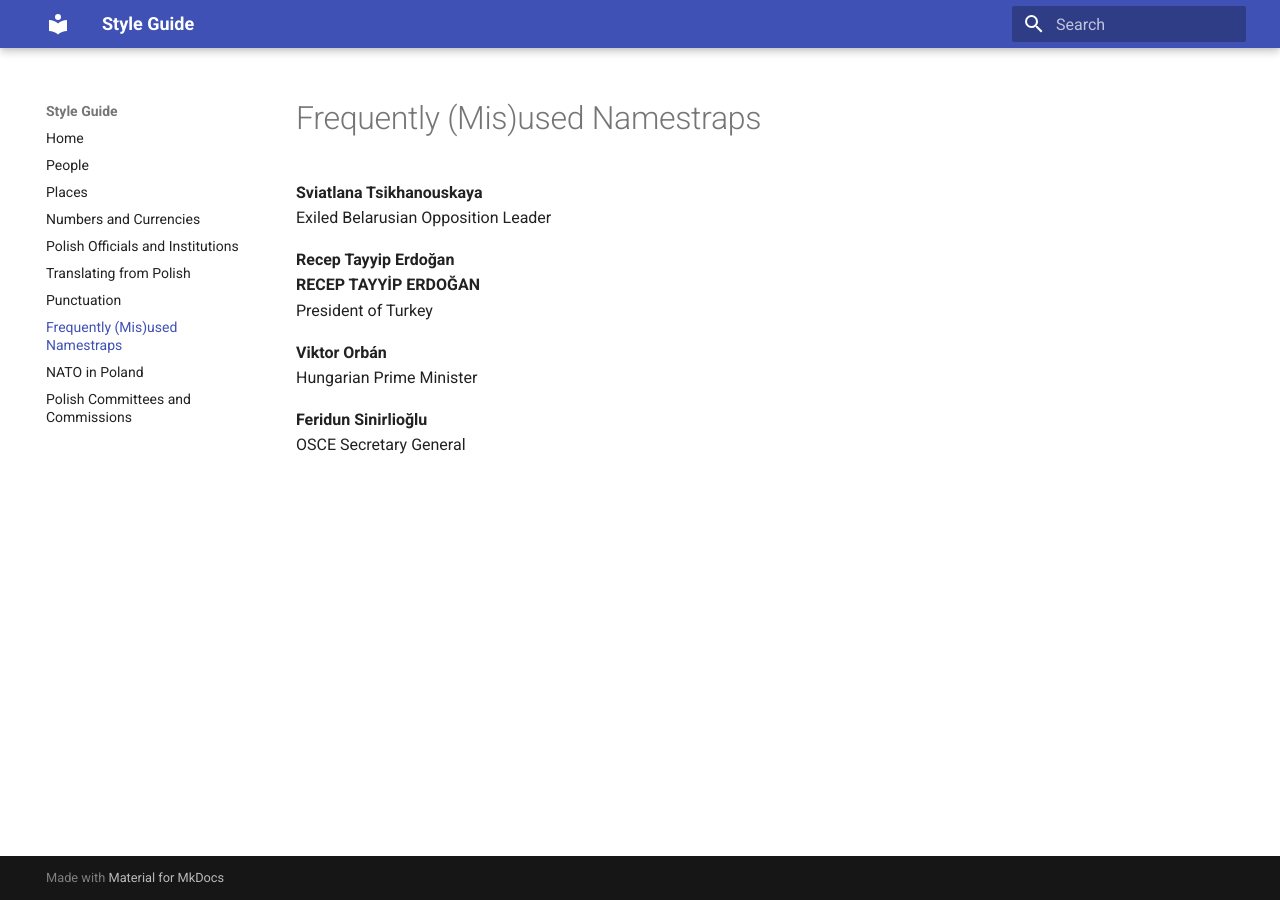
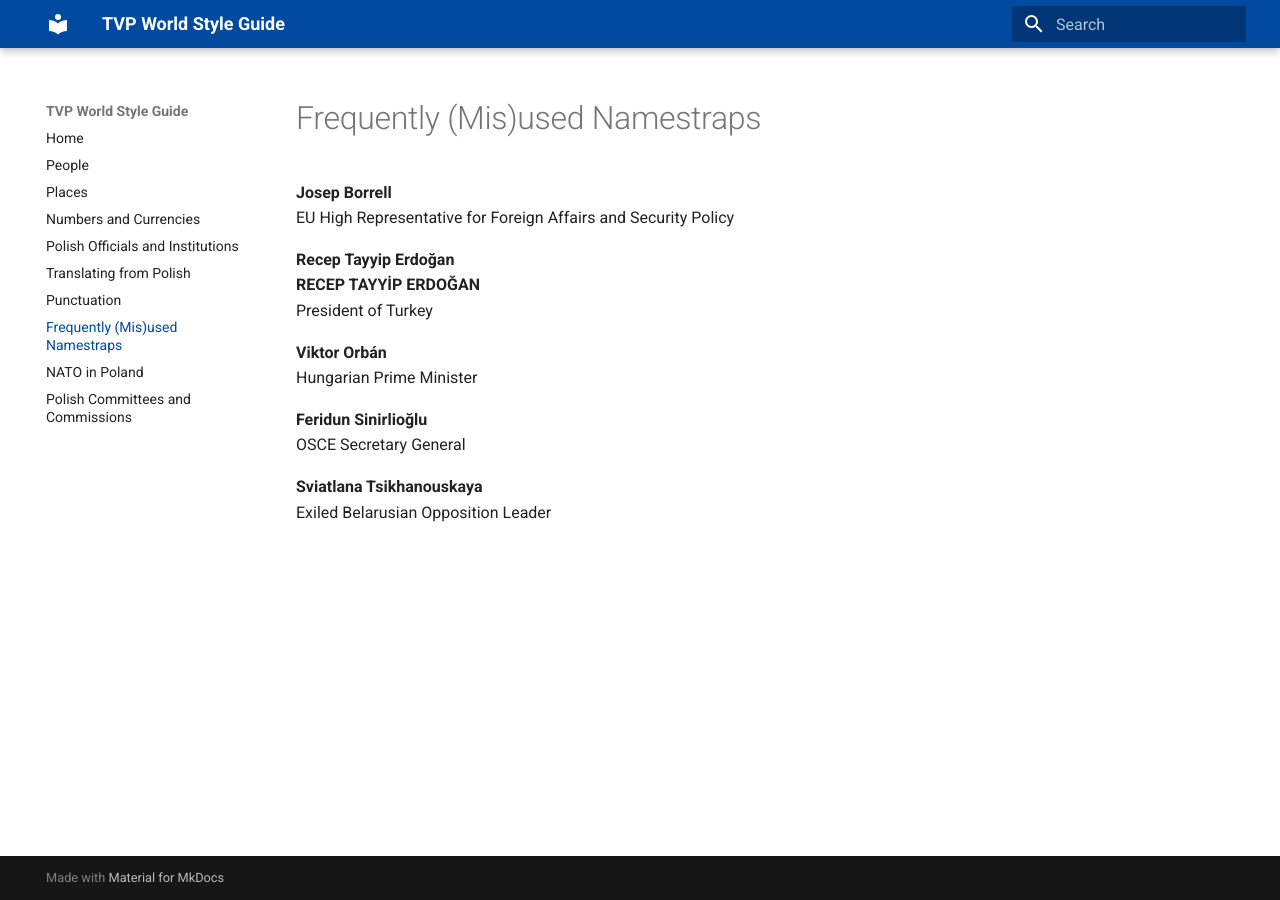
Before and after one commit to rthrbrs/styleguide, an MkDocs documentation site: the page built from docs/Namestraps.md, in a window 1280 px wide. Built offline with MkDocs 1.6.1 and Material for MkDocs 9.7.7, drawn with Linux system fonts in a browser that asks for light colours.

Commit message:
Changed blue top panel to #004a9f

```diff
--- a/docs/Namestraps.md
+++ b/docs/Namestraps.md
@@ -2,8 +2,8 @@
 title: Frequently (Mis)used Namestraps
 ---
 
-**Sviatlana Tsikhanouskaya**
-Exiled Belarusian Opposition Leader
+**Josep Borrell**
+EU High Representative for Foreign Affairs and Security Policy
 
 **Recep Tayyip Erdoğan**
 **RECEP TAYYİP ERDOĞAN**
--- /dev/null
+++ b/docs/stylesheets/extra.css
@@ -0,0 +1,11 @@
+:root{
+	--md-primary-fg-color:#004a9f;
+	--md-primary-fg-color--light:#5d6cc0;
+	--md-primary-fg-color--dark:#303fa1;
+	--md-primary-bg-color:#fff;
+	--md-primary-bg-color--light:#ffffffb3;
+	--md-accent-fg-color:#526cfe;
+	--md-accent-fg-color--transparent:#526cfe1a;
+	--md-accent-bg-color:#fff;
+	--md-accent-bg-color--light:#ffffffb3
+}
--- a/mkdocs.yml
+++ b/mkdocs.yml
@@ -1,4 +1,4 @@
-site_name: Style Guide
+site_name: TVP World Style Guide
 site_url: https://rthrbrs.github.io/styleguide/
 nav:
   - Home: index.md
@@ -24,3 +24,6 @@
   - pymdownx.caret
   - pymdownx.mark
   - pymdownx.tilde
+
+extra_css:
+  - stylesheets/extra.css
```
Also changed, not shown: other parts of docs/Namestraps.md (+3 -0 lines), site/404.html, site/BannedPhrases/index.html, site/Committees/index.html, site/EditorialGuidelines/index.html, site/EuropeanPoliticalParties/index.html, site/NATO_PL/index.html, site/Namestraps/index.html, site/People/index.html, site/Places/index.html, site/Poland/index.html, site/Pronunciation/index.html, site/Punctuation/index.html, site/TranslatingFromPolish/index.html, 4 more files.
